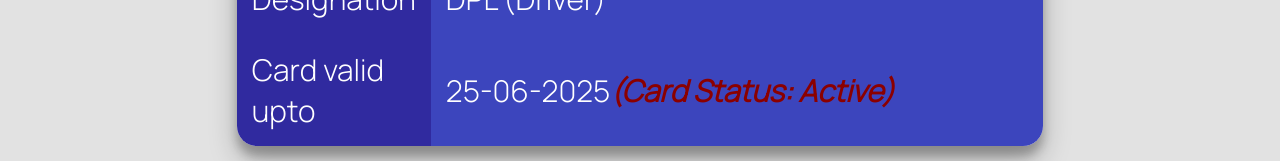
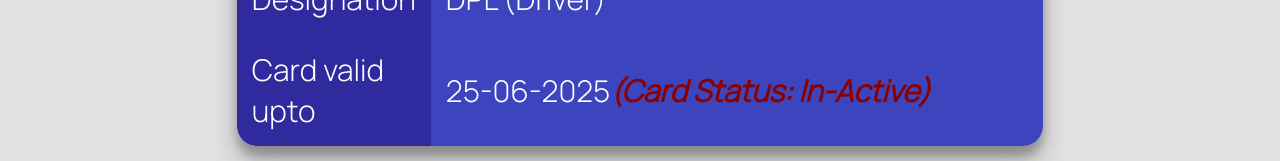
Before and after one commit to PARCOfficeCards/805138122817, a plain HTML site: page index.html in a window 1280 px wide. Shown: the part 442-603 px from the top of the page. Drawn offline with Linux system fonts and the light colour scheme.

Commit message:
Update index.html

```diff
--- a/index.html
+++ b/index.html
@@ -150,7 +150,7 @@
 
         <td style="font-weight: bold;">ID No.</td>
         <td style="font-weight: bold;">
-  22817</td> </tr> <tr> <td>Name</td> <td>Atif Qamar</td> </tr> <tr> <td>Designation</td> <td>DPL (Driver)</td> </tr> <tr> <td>Card valid upto</td> <td>25-06-2025<i style="color: darkred; font-weight: bold;font-size: 30px;">(Card Status: Active)</i></td> </tr>
+  22817</td> </tr> <tr> <td>Name</td> <td>Atif Qamar</td> </tr> <tr> <td>Designation</td> <td>DPL (Driver)</td> </tr> <tr> <td>Card valid upto</td> <td>25-06-2025<i style="color: darkred; font-weight: bold;font-size: 30px;">(Card Status: In-Active)</i></td> </tr>
 
     </tr>
   </table>
```
